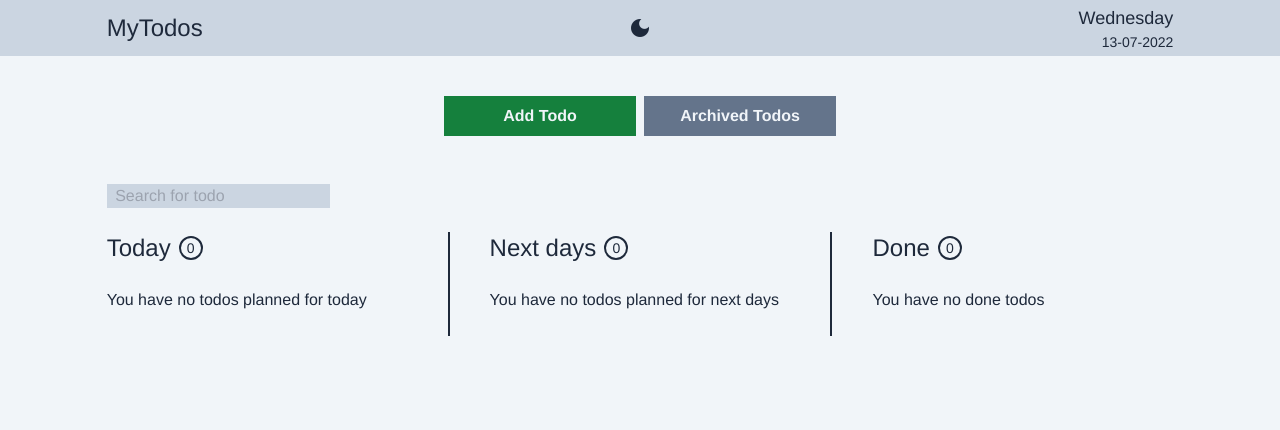
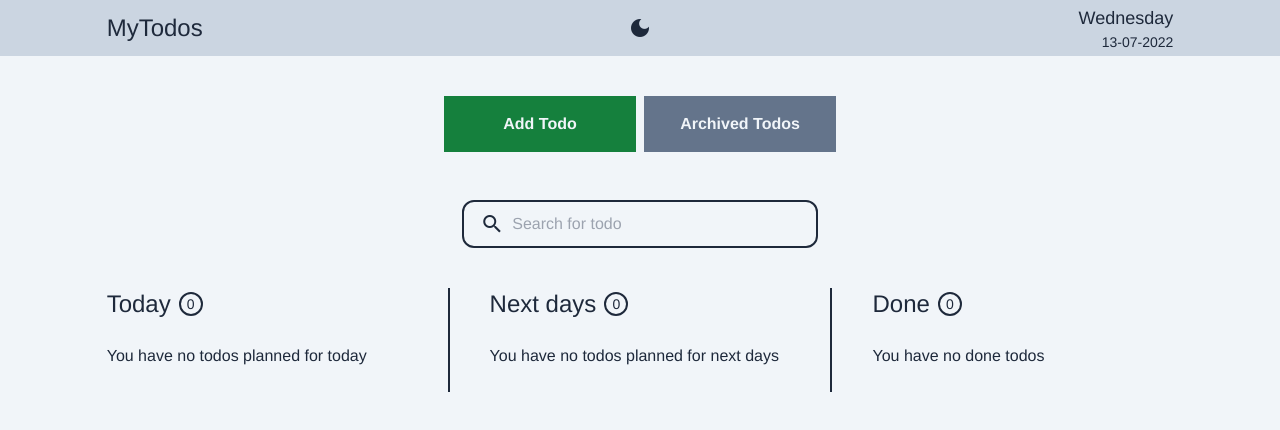
Before and after one commit to tpietka/todo-vue, a Vue app: page / in a window 1280 px wide. Shown: the top 430 px of the page. Built offline with nearby package versions, Linux system fonts and the light colour scheme.

Commit message:
Update search field and move to separate component

```diff
--- /dev/null
+++ b/src/components/Search.vue
@@ -0,0 +1,27 @@
+<script setup lang="ts">
+import { toRefs } from 'vue';
+import { useTodos } from '../stores/todos';
+const { search } = toRefs(useTodos());
+</script>
+
+<template>
+  <div
+    class="lg:w-1/3 h-12 bg-transparent rounded-xl border-slate-800 dark:border-slate-300 items-center border-2 mx-auto relative flex justify-center"
+  >
+    <span
+      class="w-4 -z-0 pointer-events-none material-icons absolute left-0 mx-4 right-0 not-selectable text-slate-800 dark:text-slate-300"
+      >search</span
+    >
+    <input
+      type="text"
+      class="px-12 w-full focus:outline-none bg-transparent text-slate-800 dark:text-slate-300"
+      v-model="search"
+      placeholder="Search for todo"
+    /><span
+      @click="search = ''"
+      v-if="search"
+      class="material-icons abolute cursor-pointer right-0 mx-4 text-slate-800 dark:text-slate-300"
+      >clear</span
+    >
+  </div>
+</template>
--- a/src/stores/todos.ts
+++ b/src/stores/todos.ts
@@ -22,7 +22,7 @@ export const useTodos = defineStore('todos', {
     },
     archivedTodos: (state: StoreState): Todo[] => {
       return state.todos.filter(todo => {
-        return todo.archived;
+        return todo.archived && todo.title.includes(state.search);
       })
     },
     awaitingTodos: (state: StoreState): Todo[] => {
--- a/src/views/Archive.vue
+++ b/src/views/Archive.vue
@@ -3,6 +3,7 @@ import { toRefs } from 'vue';
 import TodoList from '../components/TodoList.vue';
 import { useTodos } from '../stores/todos';
 import CustomButton from '../components/CustomButton.vue';
+import Search from '../components/Search.vue';
 const { archivedTodos } = toRefs(useTodos());
 </script>
 <template>
@@ -16,7 +17,9 @@ const { archivedTodos } = toRefs(useTodos());
       label="Active Todos"
     ></custom-button>
   </div>
-  <div class="lg:flex lg:w-2/6 my-12 mx-6 lg:justify-center lg:my-12 lg:mx-auto">
+  <div class="mx-6 lg:mx-auto">
+    <search></search>
+    <div class="lg:flex lg:w-full my-10">
       <todo-list
         class="w-full"
         label="Archived"
@@ -24,4 +27,5 @@ const { archivedTodos } = toRefs(useTodos());
         no-todos-message="You have no archived todos"
       ></todo-list>
     </div>
+  </div>
 </template>
--- a/src/views/Home.vue
+++ b/src/views/Home.vue
@@ -3,11 +3,12 @@ import { toRefs } from 'vue';
 import TodoList from '../components/TodoList.vue';
 import { useTodos } from '../stores/todos';
 import CustomButton from '../components/CustomButton.vue';
-const { todayTodos, nextDaysTodos, doneTodos, search } = toRefs(useTodos());
+import Search from '../components/Search.vue';
+const { todayTodos, nextDaysTodos, doneTodos } = toRefs(useTodos());
 </script>
 <template>
   <div
-    class="flex fixed lg:gap-2 justify-center bottom-0 w-full lg:relative lg:justify-center lg:my-12"
+    class="flex fixed z-20 h-14 lg:gap-2 justify-center bottom-0 w-full lg:relative lg:justify-center lg:my-12"
   >
     <custom-button
       class="bg-green-700 text-slate-100 font-bold py-3 lg:py-2 w-full bottom-0 lg:w-48 hover:bg-green-600"
@@ -17,27 +18,14 @@ const { todayTodos, nextDaysTodos, doneTodos, search } = toRefs(useTodos());
     ></custom-button>
     <custom-button
       class="bg-slate-500 text-slate-100 font-bold py-3 lg:py-2 w-full bottom-0 lg:w-48 hover:bg-slate-600"
-      id="btn-add-todo"
+      id="btn-archive-todos"
       routeName="Archive"
       label="Archived Todos"
     ></custom-button>
   </div>
-  <div class="flex w-56 my-6 mx-auto lg:mx-0">
-    <div class="w-full relative flex justify-center">
-      <input
-        type="text"
-        class="px-2 text-slate-800 bg-slate-300"
-        v-model="search"
-        placeholder="Search for todo"
-      /><span
-        @click="search = ''"
-        v-if="search"
-        class="material-icons absolute cursor-pointer mx-4 right-0 text-slate-800"
-        >clear</span
-      >
-    </div>
-  </div>
-  <div class="lg:flex lg:w-full my-12 mx-6 lg:mx-auto lg:my-0">
+  <div class="mx-6 lg:mx-auto">
+    <search></search>
+    <div class="lg:flex lg:w-full my-10">
       <todo-list
         class="w-full"
         label="Today"
@@ -63,4 +51,5 @@ const { todayTodos, nextDaysTodos, doneTodos, search } = toRefs(useTodos());
         no-todos-message="You have no done todos"
       ></todo-list>
     </div>
+  </div>
 </template>
```
Lines whose indentation alone changed are shown as unchanged.
